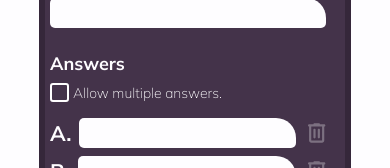
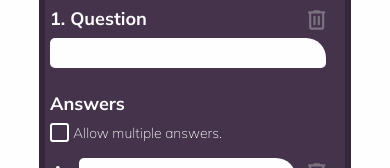
Before and after one commit to edda14/poll-app, an Angular app: page / in a window 390 px wide. Both pictures are taken after a click on the button "New survey". Shown: the part 676-844 px from the top of the page. Built offline with nearby package versions, Linux system fonts and the light colour scheme; no server answers; the database is empty; a web font is replaced by a local one.

Commit message:
bugs fixed

```diff
--- a/src/app/pages/home/components/all-surveys/all-surveys.scss
+++ b/src/app/pages/home/components/all-surveys/all-surveys.scss
@@ -196,6 +196,7 @@ section {
 
     }
      #allSurveys {
+        width: 700px;
         display: grid;
         grid-template-columns:none !important;
         display: flex;
@@ -207,8 +208,18 @@ section {
      }
 }
 
+@media (max-width: 750px) {
+    #allSurveys {
+        width: 500px;
+    }
+}
+
 @media (max-width: 550px) {
     section {
         padding: 0 10px;
     }
+
+    #allSurveys {
+        width: 300px;
+    }
 }
--- a/src/app/pages/home/components/survey-section/survey-section.scss
+++ b/src/app/pages/home/components/survey-section/survey-section.scss
@@ -59,7 +59,7 @@ section {
 @media (max-width: 1250px) {
     section {
         >div {
-            max-width: 650px;
+            max-width: 700px;
             >div {
                 max-width: 650px;
             }
@@ -72,8 +72,23 @@ section {
         gap: 42px;
         padding: 0 10px;
         >h2 {
-            font-size: 54px;
+            font-size: 42px;
         }
+        >div {
+            max-width: 500px;
+            >h3 {
+                font-size: 24px;
+            }
+            >div {
+                max-width: 500px;
+                gap: 16px;
+            }
+        }
+    }
+}
+
+@media(max-width: 550px) {
+      section {
         >div {
             max-width: 300px;
             >h3 {
--- a/src/app/pages/home/home.html
+++ b/src/app/pages/home/home.html
@@ -1,16 +1,15 @@
 <main class="home">
-  <app-navbar/>
+  <app-navbar />
   <app-hero (createSurvey)="openCreateSurvey()" />
   <app-survey-section [surveys]="endingSoonSurveys"></app-survey-section>
   <app-all-surveys [selectedTab]="selectedTab" [activeSurveys]="activeSurveys" [pastSurveys]="pastSurveys">
 
   </app-all-surveys>
   <app-footer />
-  @if (isCreateSurveyOpen) {
-<div class="overlay" (click)="closeCreateSurvey()">
-  <div class="modal" (click)="$event.stopPropagation()">
-    <app-create-survey (closeModal)="closeCreateSurvey()"/>
-  </div>
-</div>
-}
+  <dialog class="create-dialog" #createDialog>
+    <button class="dialog-backdrop" (click)="closeCreateSurvey()"></button>
+    <div class="dialog-content">
+      <app-create-survey (closeModal)="closeCreateSurvey()" />
+    </div>
+  </dialog>
 </main>
--- a/src/app/pages/home/home.scss
+++ b/src/app/pages/home/home.scss
@@ -10,21 +10,45 @@
     gap: 90px;
 }
 
-.overlay {
+.create-dialog {
     position: fixed;
     inset: 0;
+    width: 100%;
+    height: 100%;
+    border: none;
+    padding: 0;
+    margin: 0;
     background: rgba(254, 253, 255, 1);
-    z-index: 999;
+    max-width: unset;
+    max-height: unset;
     overflow-y: auto;
+    overscroll-behavior: contain;
 }
 
-.modal {
-    top: 0px;
-    left: 0px;
-    min-height: 100vh;
-    display: flex;
-    justify-content: center;
-    align-items: flex-start;
+.dialog-content {
+position: relative;
+z-index: 2;
+width: fit-content;
+min-height: auto;
+margin: 40px auto;
+display: flex;
+justify-content: center;
+align-items: flex-start;
+}
+
+.dialog-backdrop {
+    position: fixed;
+    inset: 0;
+    border: none;
+    background: transparent;
+    z-index: 1;
+}
+
+
+
+.create-dialog {
+    overflow-y: auto;
+    margin: 0;
 }
 
 @media (max-width: 750px) {
--- a/src/app/pages/home/home.ts
+++ b/src/app/pages/home/home.ts
@@ -1,11 +1,10 @@
-import { ChangeDetectorRef, Component, inject, OnInit } from '@angular/core';
+import { ChangeDetectorRef, Component, ElementRef, inject, OnInit, ViewChild } from '@angular/core';
 import { SurveyService } from '../../services/survey';
 import { Navbar } from './components/navbar/navbar';
 import { Hero } from './components/hero/hero';
 import { SurveySection } from './components/survey-section/survey-section';
 import { Footer } from './components/footer/footer';
 import { AllSurveys } from './components/all-surveys/all-surveys'
-import { AfterViewInit } from '@angular/core';
 import { CreateSurvey } from '../create-survey/create-survey';
 
 @Component({
@@ -24,19 +23,22 @@ export class Home implements OnInit {
   pastSurveys: any[] = [];
   selectedTab: 'active' | 'past' = 'active';
   isCreateSurveyOpen = false;
+  @ViewChild('createDialog') createDialog!: ElementRef;
 
   /**
    * Opens create Survey
    */
   openCreateSurvey() {
-    this.isCreateSurveyOpen = true;
+    this.createDialog.nativeElement.showModal();
+    document.body.style.overflow = 'hidden';
   }
 
   /**
    *Close create Survey
    * */
   closeCreateSurvey() {
-    this.isCreateSurveyOpen = false;
+    this.createDialog.nativeElement.close();
+    document.body.style.overflow = '';
   }
 
   /**
```
